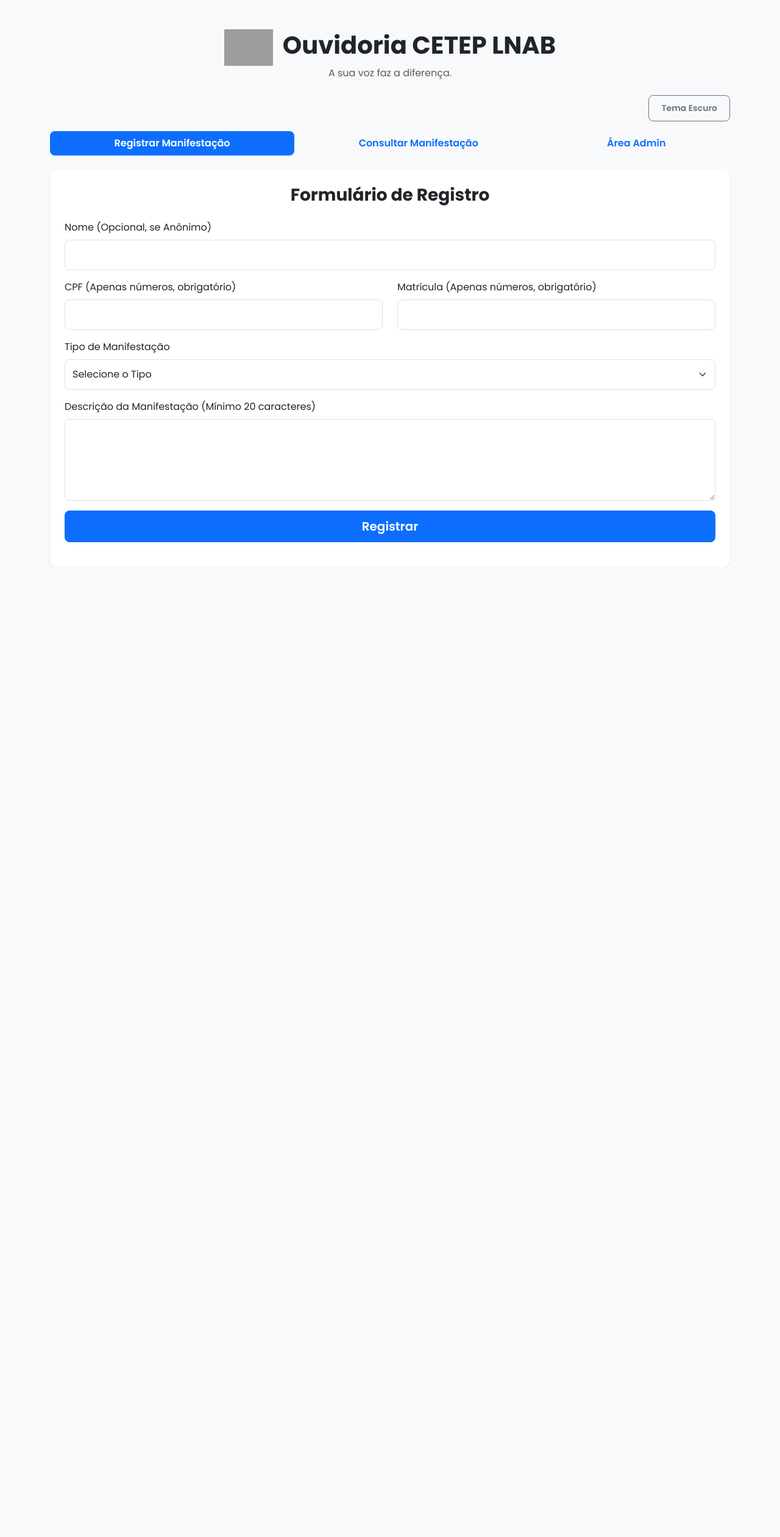
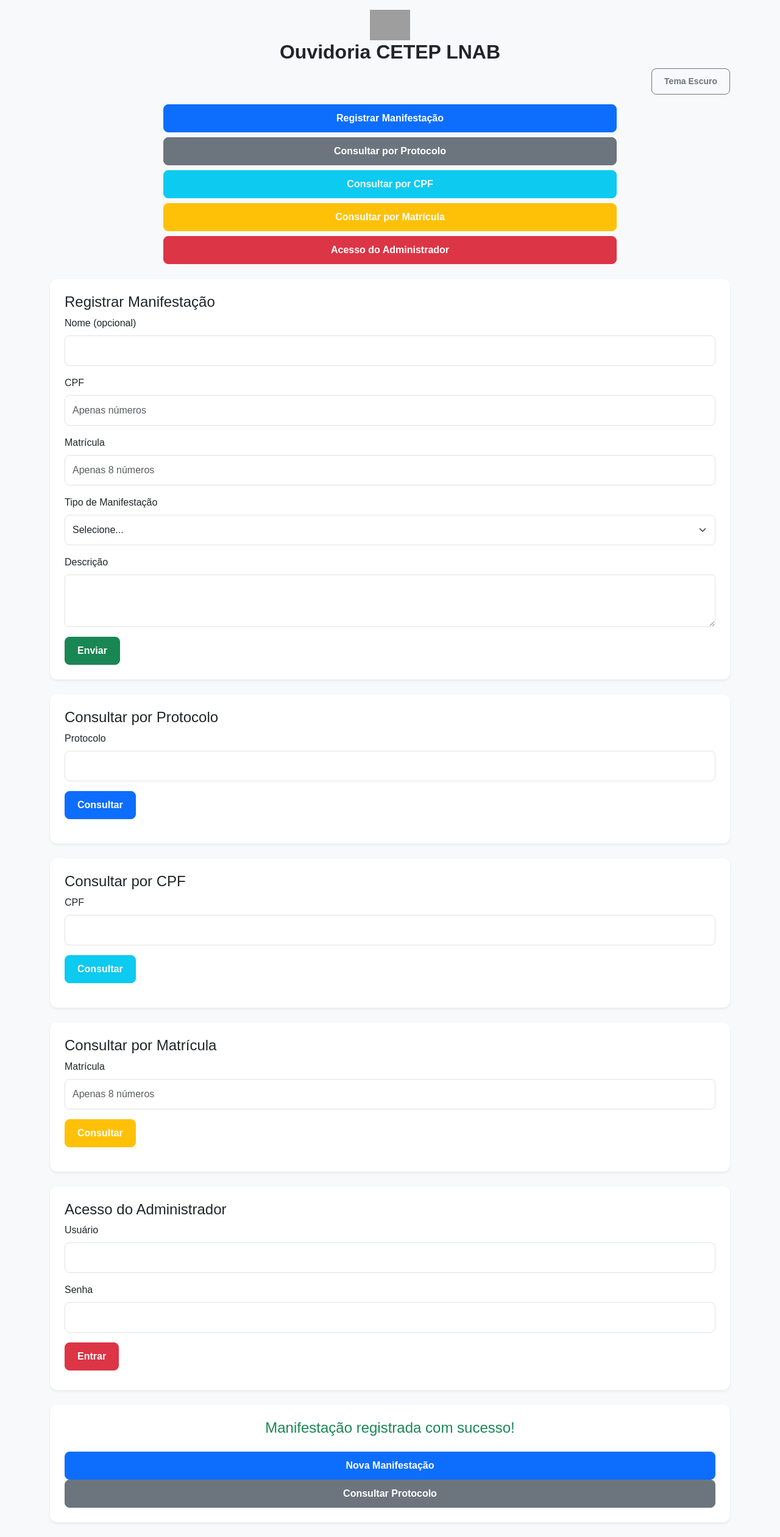
Before and after one commit to marcioceac10-creator/ouvidoria-cetep-lnab, a Flask app: page / in a window 1280 px wide. Shown: the whole page at 61% size. Before the commit the page ends 889 px from the top, so only its background shows below. Run offline with Flask 3, Linux system fonts and the light colour scheme; grey boxes are pictures that could not be loaded.

Commit message:
Update index.html

```diff
--- a/templates/index.html
+++ b/templates/index.html
@@ -4,187 +4,242 @@
   <meta charset="utf-8">
   <meta name="viewport" content="width=device-width, initial-scale=1">
   <title>Ouvidoria CETEP LNAB</title>
-
-  <link href="https://fonts.googleapis.com/css2?family=Poppins:wght@300;400;600;700&display=swap" rel="stylesheet">
-
   <link href="https://cdn.jsdelivr.net/npm/bootstrap@5.3.2/dist/css/bootstrap.min.css" rel="stylesheet">
-
   <link rel="stylesheet" href="{{ url_for('static', filename='style.css') }}">
+  <script src="https://code.jquery.com/jquery-3.6.0.min.js"></script>
 </head>
 <body>
-  <div class="container mt-5">
-
-    <header class="text-center mb-4">
-      <div class="logo-box d-flex justify-content-center align-items-center">
-        <img src="https://i.im.ge/2025/04/11/pVTi0z.logo.png" alt="logo" height="60" class="me-3">
-        <h1>Ouvidoria CETEP LNAB</h1>
+  <div class="container mt-3">
+    <header class="text-center">
+      <div class="logo-box">
+        <img src="https://i.im.ge/2025/04/11/pVTi0z.logo.png" alt="logo" height="50">
+        <h2>Ouvidoria CETEP LNAB</h2>
       </div>
-      <p class="text-muted">A sua voz faz a diferença.</p>
     </header>
 
-    <div class="d-flex justify-content-end mb-3">
+    <div class="text-end mb-3">
       <button id="toggleTheme" class="btn btn-outline-secondary btn-sm">Tema Escuro</button>
     </div>
 
-    <ul class="nav nav-pills nav-fill mb-4" id="mainTab" role="tablist">
-      <li class="nav-item" role="presentation">
-        <button class="nav-link active" id="registro-tab" data-bs-toggle="pill" data-bs-target="#registro" type="button" role="tab" aria-controls="registro" aria-selected="true">
-            <i class="fas fa-edit"></i> Registrar Manifestação
-        </button>
-      </li>
-      <li class="nav-item" role="presentation">
-        <button class="nav-link" id="consulta-main-tab" data-bs-toggle="pill" data-bs-target="#consulta-main" type="button" role="tab" aria-controls="consulta-main" aria-selected="false">
-            <i class="fas fa-search"></i> Consultar Manifestação
-        </button>
-      </li>
-      <li class="nav-item" role="presentation">
-        <a class="nav-link" href="{{ url_for('admin_page') }}">
-            <i class="fas fa-user-shield"></i> Área Admin
-        </a>
-      </li>
-    </ul>
+    <div class="d-grid gap-2 col-8 mx-auto mb-4">
+      <button class="btn btn-primary" onclick="mostrar('registro')">Registrar Manifestação</button>
+      <button class="btn btn-secondary" onclick="mostrar('consulta')">Consultar por Protocolo</button>
+      <button class="btn btn-info text-white" onclick="mostrar('consultaCPF')">Consultar por CPF</button>
+      <button class="btn btn-warning text-white" onclick="mostrar('consultaMatricula')">Consultar por Matrícula</button>
+      <button class="btn btn-danger" onclick="mostrar('adminLogin')">Acesso do Administrador</button>
+    </div>
 
-    <div class="tab-content">
-
-      <div class="tab-pane fade show active" id="registro" role="tabpanel" aria-labelledby="registro-tab">
-        <div class="card shadow-sm border-0">
-            <div class="card-body p-4">
-                <h3 class="card-title mb-4 text-center">Formulário de Registro</h3>
-
+    <div id="registro" class="card shadow-sm p-4 mb-4 hidden">
+      <h4>Registrar Manifestação</h4>
       <form id="formRegistro">
         <div class="mb-3">
-                        <label for="nome" class="form-label">Nome (Opcional, se Anônimo)</label>
-                        <input type="text" class="form-control" id="nome" name="nome">
+          <label for="nome" class="form-label">Nome (opcional)</label>
+          <input type="text" id="nome" name="nome" class="form-control">
         </div>
-
-                    <div class="row">
-                        <div class="col-md-6 mb-3">
-                            <label for="cpf" class="form-label">CPF (Apenas números, obrigatório)</label>
-                            <input type="text" class="form-control" id="cpf" name="cpf" maxlength="11" required>
+        <div class="mb-3">
+          <label for="cpf" class="form-label">CPF</label>
+          <input type="text" id="cpf" name="cpf" class="form-control" placeholder="Apenas números" maxlength="11" required>
         </div>
-                        <div class="col-md-6 mb-3">
-                            <label for="matricula" class="form-label">Matrícula (Apenas números, obrigatório)</label>
-                            <input type="text" class="form-control" id="matricula" name="matricula" maxlength="8" required>
-                        </div>
+        <div class="mb-3">
+          <label for="matricula" class="form-label">Matrícula</label>
+          <input type="text" id="matricula" name="matricula" class="form-control" placeholder="Apenas 8 números" maxlength="8" required>
         </div>
 
         <div class="mb-3">
           <label for="tipo" class="form-label">Tipo de Manifestação</label>
-                        <select class="form-select" id="tipo" name="tipo" required>
-                            <option value="" disabled selected>Selecione o Tipo</option>
-                            <option value="denuncia">Denúncia</option>
+          <select id="tipo" name="tipo" class="form-select" required>
+            <option value="" disabled selected>Selecione...</option>
             <option value="elogio">Elogio</option>
             <option value="sugestao">Sugestão</option>
-                            <option value="solicitacao">Solicitação</option>
             <option value="reclamacao">Reclamação</option>
+            <option value="denuncia">Denúncia</option>
           </select>
         </div>
-
         <div class="mb-3">
-                        <label for="descricao" class="form-label">Descrição da Manifestação (Mínimo 20 caracteres)</label>
-                        <textarea class="form-control" id="descricao" name="descricao" rows="5" minlength="20" required></textarea>
+          <label for="descricao" class="form-label">Descrição</label>
+          <textarea id="descricao" name="descricao" class="form-control" rows="3" required></textarea>
+        </div>
+        <button type="submit" class="btn btn-success">Enviar</button>
+      </form>
     </div>
 
-                    <div class="d-grid">
-                        <button type="submit" class="btn btn-primary btn-lg">Registrar</button>
+    <div id="consulta" class="card shadow-sm p-4 mb-4 hidden">
+      <h4>Consultar por Protocolo</h4>
+      <form id="formConsulta">
+        <div class="mb-3">
+          <label for="protocolo" class="form-label">Protocolo</label>
+          <input type="text" id="protocolo" name="protocolo" class="form-control" required>
         </div>
-                </form>
-
-                <div id="resultadoRegistro" class="mt-3 text-center"></div>
-            </div>
-        </div>
-      </div>
-
-      <div class="tab-pane fade" id="consulta-main" role="tabpanel" aria-labelledby="consulta-main-tab">
-        <div class="card shadow-sm border-0">
-            <div class="card-body p-4">
-                <h3 class="card-title mb-4 text-center">Consultar Manifestações</h3>
-
-                <ul class="nav nav-pills nav-fill mb-4" id="consultasPills" role="tablist">
-                    <li class="nav-item">
-                        <button class="nav-link active" id="consulta-protocolo-tab" data-bs-toggle="pill" data-bs-target="#consulta-protocolo" type="button" role="tab">Protocolo</button>
-                    </li>
-                    <li class="nav-item">
-                        <button class="nav-link" id="consulta-cpf-tab" data-bs-toggle="pill" data-bs-target="#consulta-cpf" type="button" role="tab">CPF</button>
-                    </li>
-                    <li class="nav-item">
-                        <button class="nav-link" id="consulta-matricula-tab" data-bs-toggle="pill" data-bs-target="#consulta-matricula" type="button" role="tab">Matrícula</button>
-                    </li>
-                </ul>
-
-                <div class="tab-content">
-
-                    <div class="tab-pane fade show active" id="consulta-protocolo" role="tabpanel">
-                        <form id="formConsultaProtocolo">
-                            <div class="mb-3">
-                                <label for="protocolo" class="form-label">Protocolo da Manifestação</label>
-                                <input type="text" class="form-control" id="protocolo" name="protocolo" maxlength="10" required>
-                            </div>
-                            <div class="d-grid">
-                                <button type="submit" class="btn btn-secondary">Consultar</button>
-                            </div>
+        <button type="submit" class="btn btn-primary">Consultar</button>
       </form>
       <div id="resultadoConsulta" class="mt-3"></div>
     </div>
 
-                    <div class="tab-pane fade" id="consulta-cpf" role="tabpanel">
+    <div id="consultaCPF" class="card shadow-sm p-4 mb-4 hidden">
+      <h4>Consultar por CPF</h4>
       <form id="formConsultaCPF">
         <div class="mb-3">
-                                <label for="cpfBusca" class="form-label">CPF do Manifestante</label>
-                                <input type="text" class="form-control" id="cpfBusca" name="cpfBusca" maxlength="11" required>
+          <label for="cpfBusca" class="form-label">CPF</label>
+          <input type="text" id="cpfBusca" name="cpfBusca" class="form-control" required>
         </div>
-                            <div class="d-grid">
-                                <button type="submit" class="btn btn-info">Consultar</button>
-                            </div>
+        <button type="submit" class="btn btn-info text-white">Consultar</button>
       </form>
       <div id="resultadoConsultaCPF" class="mt-3"></div>
     </div>
 
-                    <div class="tab-pane fade" id="consulta-matricula" role="tabpanel">
+    <div id="consultaMatricula" class="card shadow-sm p-4 mb-4 hidden">
+      <h4>Consultar por Matrícula</h4>
       <form id="formConsultaMatricula">
         <div class="mb-3">
-                                <label for="matriculaBusca" class="form-label">Matrícula do Manifestante</label>
-                                <input type="text" class="form-control" id="matriculaBusca" name="matriculaBusca" maxlength="8" required>
+          <label for="matriculaBusca" class="form-label">Matrícula</label>
+          <input type="text" id="matriculaBusca" name="matriculaBusca" class="form-control" placeholder="Apenas 8 números" maxlength="8" required>
         </div>
-                            <div class="d-grid">
-                                <button type="submit" class="btn btn-warning">Consultar</button>
-                            </div>
+        <button type="submit" class="btn btn-warning text-white">Consultar</button>
       </form>
       <div id="resultadoConsultaMatricula" class="mt-3"></div>
     </div>
+
+    <div id="adminLogin" class="card shadow-sm p-4 mb-4 hidden">
+      <h4>Acesso do Administrador</h4>
+      <form id="formAdminLogin">
+        <div class="mb-3">
+          <label for="usuarioAdmin" class="form-label">Usuário</label>
+          <input type="text" id="usuarioAdmin" name="usuarioAdmin" class="form-control" required>
         </div>
+        <div class="mb-3">
+          <label for="senhaAdmin" class="form-label">Senha</label>
+          <input type="password" id="senhaAdmin" name="senhaAdmin" class="form-control" required>
         </div>
+        <button type="submit" class="btn btn-danger">Entrar</button>
+      </form>
+      <div id="erroLogin" class="text-danger mt-2"></div>
+    </div>
+
+    <div id="confirmacao" class="card shadow-sm p-4 mb-4 hidden text-center">
+      <h4 class="text-success">Manifestação registrada com sucesso!</h4>
+      <p id="protocoloGerado"></p>
+      <button class="btn btn-primary" onclick="mostrar('registro')">Nova Manifestação</button>
+      <button class="btn btn-secondary" onclick="mostrar('consulta')">Consultar Protocolo</button>
     </div>
   </div>
 
-    </div> </div> <script src="https://code.jquery.com/jquery-3.6.0.min.js"></script>
-  <script src="https://cdn.jsdelivr.net/npm/bootstrap@5.3.2/dist/js/bootstrap.bundle.min.js"></script>
+<script>
+function mostrar(id){
+  // Esconde todas as divs com a classe 'card' que contêm 'hidden'
+  document.querySelectorAll('.card').forEach(d => d.classList.add('hidden'));
+  // Exibe a div com o ID correspondente
+  const targetElement = document.getElementById(id);
+  if (targetElement) {
+    targetElement.classList.remove('hidden');
+  }
+  // Limpa os resultados de consulta ao mudar a tela
+  $('#resultadoConsulta').html('');
+  $('#resultadoConsultaCPF').html('');
+  $('#resultadoConsultaMatricula').html(''); // NOVO: Limpa a consulta por matrícula
+}
 
-  <script>
-    // Seus scripts existentes (APENAS O JAVASCRIPT)
+const toggleThemeBtn = document.getElementById("toggleTheme");
+const body = document.body;
+toggleThemeBtn.addEventListener("click", () => {
+  body.classList.toggle("dark-theme");
+  toggleThemeBtn.textContent = body.classList.contains("dark-theme") ? "Tema Claro" : "Tema Escuro";
+});
 
-    // ===============================================
-    // ATENÇÃO: COPIE E COLE AQUI TODO O JAVASCRIPT QUE ESTAVA
-    // NO FINAL DO SEU INDEX.HTML ORIGINAL.
-    // Garanta que as funções de formatResults, toggleTheme e
-    // os listeners de form (formRegistro, formConsultaProtocolo, etc.)
-    // estejam aqui!
-    // ===============================================
-
-    // Exemplo de como era o script, APENAS COLOQUE O SEU AQUI:
-    // function formatResults(data, containerId) { ... }
-    // $('#formRegistro').on('submit', function(e){...});
-    // etc...
+// FUNÇÃO PADRÃO PARA FORMATAR RESULTADOS (para CPF e Matrícula)
+function formatResults(data, targetDivId) {
+    if (data.length === 0) $('#' + targetDivId).html('<p class="text-danger">Nenhuma manifestação encontrada.</p>');
+    else {
+      let html = '';
+      data.forEach(d => {
+        html += `
+        <div class="border p-3 mb-2">
+          <p><strong>Protocolo:</strong> ${d.protocolo}</p>
+          <p><strong>Nome:</strong> ${d.nome || 'Anônimo'}</p>
+          <p><strong>CPF:</strong> ${d.cpf}</p>
+          <p><strong>Matrícula:</strong> ${d.matricula || 'Não informada'}</p>
+          <p><strong>Tipo:</strong> ${d.tipo}</p>
+          <p><strong>Descrição:</strong> ${d.descricao}</p>`;
+        if (d.resposta) html += `<p class="text-success"><strong>Resposta do Admin:</strong> ${d.resposta}</p>`;
+        html += `</div>`;
+      });
+      $('#' + targetDivId).html(html);
+    }
+}
 
 
-    // GARANTIA DE LIMPEZA DE CAMPO (CPF E MATRÍCULA)
+$('#formRegistro').on('submit', function(e){
+  e.preventDefault();
+
+  // Limpeza de campos para garantir apenas números antes do envio
+  $('#cpf').val($('#cpf').val().replace(/[^0-9]/g, ''));
+  $('#matricula').val($('#matricula').val().replace(/[^0-9]/g, ''));
+
+  $.post('/registrar', $(this).serialize(), function(data){
+    $('#protocoloGerado').text('Protocolo: ' + data.protocolo);
+    mostrar('confirmacao');
+  }).fail(function(err){
+    alert(err.responseJSON?.erro || 'Erro desconhecido');
+  });
+});
+
+$('#formConsulta').on('submit', function(e){
+  e.preventDefault();
+  $.post('/consultar', $(this).serialize(), function(data){
+    let html = `
+      <div class="border p-3">
+        <p><strong>Protocolo:</strong> ${data.protocolo}</p>
+        <p><strong>Nome:</strong> ${data.nome || 'Anônimo'}</p>
+        <p><strong>CPF:</strong> ${data.cpf}</p>
+        <p><strong>Matrícula:</strong> ${data.matricula || 'Não informada'}</p>
+        <p><strong>Tipo:</strong> ${data.tipo}</p>
+        <p><strong>Descrição:</strong> ${data.descricao}</p>`;
+    if (data.resposta) html += `<p class="text-success"><strong>Resposta do Admin:</strong> ${data.resposta}</p>`;
+    html += `</div>`;
+    $('#resultadoConsulta').html(html);
+  }).fail(function(err){
+    $('#resultadoConsulta').html('<p class="text-danger">' + (err.responseJSON?.erro || 'Erro desconhecido') + '</p>');
+  });
+});
+
+$('#formConsultaCPF').on('submit', function(e){
+  e.preventDefault();
+  // Limpeza do campo CPF
+  $('#cpfBusca').val($('#cpfBusca').val().replace(/[^0-9]/g, ''));
+
+  $.post('/consultar_cpf', $(this).serialize(), function(data){
+    formatResults(data, 'resultadoConsultaCPF');
+  }).fail(function(err){
+    $('#resultadoConsultaCPF').html('<p class="text-danger">' + (err.responseJSON?.erro || 'Erro desconhecido') + '</p>');
+  });
+});
+
+// NOVO SCRIPT: CONSULTA POR MATRÍCULA
+$('#formConsultaMatricula').on('submit', function(e){
+  e.preventDefault();
+  // Limpeza do campo Matrícula
+  $('#matriculaBusca').val($('#matriculaBusca').val().replace(/[^0-9]/g, ''));
+
+  $.post('/consultar_matricula', $(this).serialize(), function(data){
+    formatResults(data, 'resultadoConsultaMatricula');
+  }).fail(function(err){
+    $('#resultadoConsultaMatricula').html('<p class="text-danger">' + (err.responseJSON?.erro || 'Erro desconhecido') + '</p>');
+  });
+});
+
+$('#formAdminLogin').on('submit', function(e){
+  e.preventDefault();
+  $.post('/admin_login', $(this).serialize(), function(data){
+    if (data.redirect) window.location.href = data.redirect;
+  }).fail(function(err){
+    $('#erroLogin').text(err.responseJSON?.erro || 'Usuário ou senha incorretos');
+  });
+});
+
+// Garante que apenas números sejam digitados em tempo real (boa prática)
 document.getElementById('cpf').oninput = (e) => e.target.value = e.target.value.replace(/[^0-9]/g, '');
 document.getElementById('matricula').oninput = (e) => e.target.value = e.target.value.replace(/[^0-9]/g, '');
-
-    document.getElementById('protocolo').oninput = (e) => e.target.value = e.target.value.replace(/[^0-9]/g, '');
 document.getElementById('cpfBusca').oninput = (e) => e.target.value = e.target.value.replace(/[^0-9]/g, '');
 document.getElementById('matriculaBusca').oninput = (e) => e.target.value = e.target.value.replace(/[^0-9]/g, '');
-
 </script>
 </body>
 </html>
```
Lines whose indentation alone changed are shown as unchanged.
